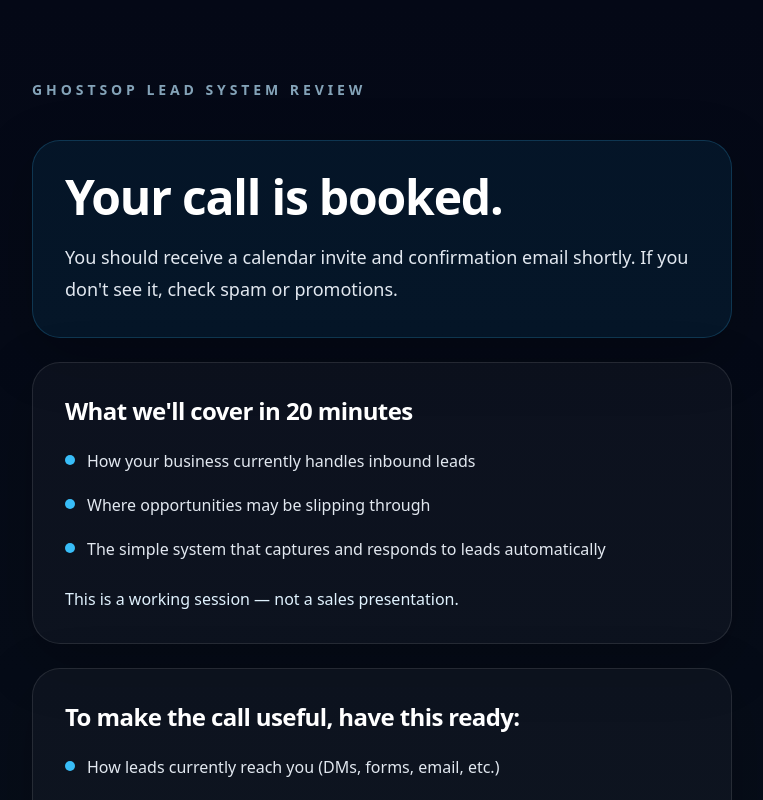
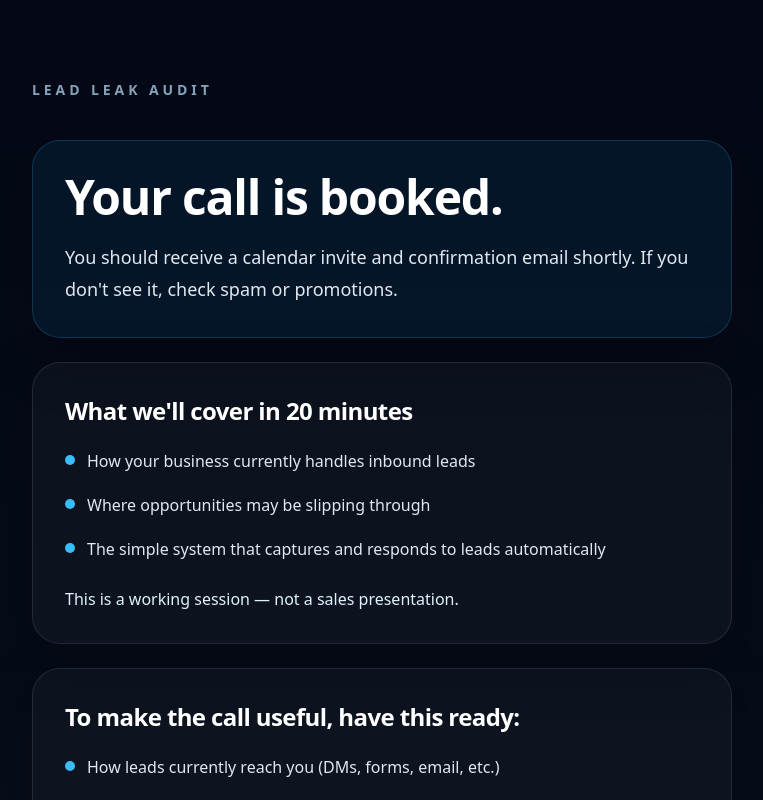
Before and after one commit to phishocoder/ghostsop-website, a Next.js app: page /pre-call in a window 1280 px wide. Shown: the top 800 px of the page, without its empty margins (258-1021 px from the left). Built offline with nearby package versions, Linux system fonts and the light colour scheme; no server answers.

Commit message:
Update FAQ order and rename lead audit call

```diff
--- a/src/app/pre-call/page.tsx
+++ b/src/app/pre-call/page.tsx
@@ -1,22 +1,22 @@
 import type { Metadata } from "next";
 
 export const metadata: Metadata = {
-  title: "GhostSOP Lead System Review",
+  title: "GhostSOP Lead Leak Audit",
   description:
-    "Your GhostSOP Lead System Review is booked. Here's what to expect on the call.",
+    "Your GhostSOP Lead Leak Audit is booked. Here's what to expect on the call.",
   alternates: {
     canonical: "/pre-call",
   },
   openGraph: {
-    title: "GhostSOP Lead System Review",
+    title: "GhostSOP Lead Leak Audit",
     description:
-      "Your GhostSOP Lead System Review is booked. Here's what to expect on the call.",
+      "Your GhostSOP Lead Leak Audit is booked. Here's what to expect on the call.",
     url: "/pre-call",
   },
   twitter: {
-    title: "GhostSOP Lead System Review",
+    title: "GhostSOP Lead Leak Audit",
     description:
-      "Your GhostSOP Lead System Review is booked. Here's what to expect on the call.",
+      "Your GhostSOP Lead Leak Audit is booked. Here's what to expect on the call.",
   },
 };
 
@@ -71,8 +71,8 @@
   }
 
   const details = assignedTo
-    ? `GhostSOP Lead System Review with ${assignedTo}. This is a working session focused on how your business currently handles inbound leads and where opportunities may be slipping through.`
-    : "GhostSOP Lead System Review. This is a working session focused on how your business currently handles inbound leads and where opportunities may be slipping through.";
+    ? `GhostSOP Lead Leak Audit with ${assignedTo}. This is a working session focused on how your business currently handles inbound leads and where opportunities may be slipping through.`
+    : "GhostSOP Lead Leak Audit. This is a working session focused on how your business currently handles inbound leads and where opportunities may be slipping through.";
 
   const params = new URLSearchParams({
     action: "TEMPLATE",
@@ -113,7 +113,7 @@
 }
 
 export default function PreCallPage({ searchParams }: PreCallPageProps) {
-  const eventTypeName = searchParams?.event_type_name || "GhostSOP Lead System Review";
+  const eventTypeName = searchParams?.event_type_name || "Lead Leak Audit";
   const calendarUrl =
     searchParams?.event_start_time && searchParams?.event_end_time
       ? buildGoogleCalendarUrl({
--- a/src/content/site.ts
+++ b/src/content/site.ts
@@ -214,6 +214,11 @@
     heading: "FAQ",
     items: [
       {
+        question: "How much does GhostSOP cost?",
+        answer:
+          "GhostSOP is delivered as a one-time system install, not a monthly marketing retainer.\n\nPricing depends on how complex your current lead flow is and what tools you already use, but most GhostSOP installs fall in the low four-figure range.\n\nDuring the 20-minute Lead Leak Audit we look at how your leads currently come in, where they’re getting lost, and what it would take to install a clean intake and response system for your business.\n\nIf it's a fit, we quote the project before any work begins.\n\nNo ongoing contracts required.",
+      },
+      {
         question: "What is GhostSOP?",
         answer:
           "GhostSOP is an invisible system (ghost) that runs the standard operating procedure (SOP) for handling new customer inquiries so every lead gets a fast reply and a clear path to booking.",
@@ -239,21 +244,21 @@
           "That still works. GhostSOP is built for messy real-world intake, including DMs, texts, and leads that do not start on a formal website form.",
       },
       {
+        question: "How fast can this be set up?",
+        answer:
+          "Setup timing depends on your current tools and how fragmented your intake process is, but the goal is to install quickly and get your front desk flow working without dragging the project out.",
+      },
+      {
         question: "Is this ongoing monthly work?",
         answer:
           "No. The core offer is a one-time setup that runs on its own after installation. Ongoing marketing services are not part of the offer.",
-      },
-      {
-        question: "How fast can this be set up?",
-        answer:
-          "Setup timing depends on your current tools and how fragmented your intake process is, but the goal is to install quickly and get your front desk flow working without dragging the project out.",
       },
     ],
   },
   contact: {
     heading: "Set It Up Once. Stop Losing Leads Forever.",
     subtext:
-      "Fill out the short form and book a 20-minute GhostSOP Lead System Review.",
+      "Fill out the short form and book a 20-minute Lead Leak Audit.",
     supportLine:
       "GhostSOP is delivered as a one-time setup, not a monthly marketing retainer.",
     buttonLabel: "Continue to Booking",
@@ -262,14 +267,14 @@
       "Short form first. Booking second. We'll get the deeper details on the review call.",
     nextSteps: [
       "Fill out the short intake form",
-      "Book a 20-minute GhostSOP Lead System Review",
+      "Book a 20-minute Lead Leak Audit",
       "If it's a fit, GhostSOP installs your lead handling system",
     ],
     intro: "Tell us where leads are getting lost and we'll look at the simplest fix.",
     successConfigured:
-      "Got it. Next step: book your 20-minute GhostSOP Lead System Review.",
+      "Got it. Next step: book your 20-minute Lead Leak Audit.",
     successFallback:
-      "Got it. Next step: book your 20-minute GhostSOP Lead System Review.",
+      "Got it. Next step: book your 20-minute Lead Leak Audit.",
     redirecting: "Redirecting you to booking now...",
     fallbackBooking:
       "Calendly is not configured yet. Add NEXT_PUBLIC_CALENDLY_URL to enable the booking handoff.",
```
